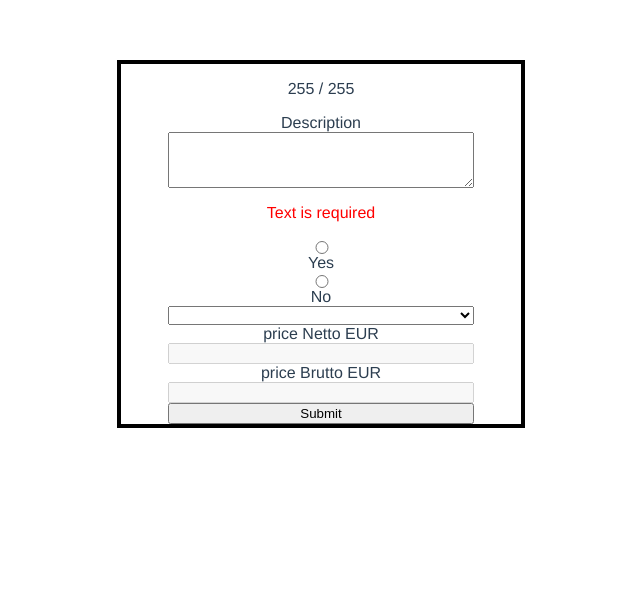
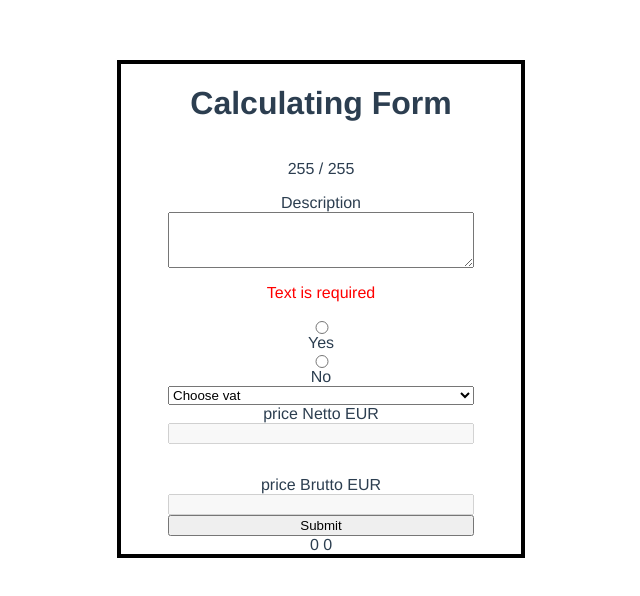
Before and after one commit to Datureli/recruitmentTask, a Vue app: page / in a window 1280 px wide. Shown: the top 596 px of the page, without its empty margins (319-959 px from the left). Built offline with nearby package versions, Linux system fonts and the light colour scheme.

Commit message:
add calculate brutto method

```diff
--- a/src/App.vue
+++ b/src/App.vue
@@ -1,6 +1,7 @@
 <template>
   <div class="formDiv">
     <form @submit.prevent="submitForm">
+      <h1>Calculating Form</h1>
       <div class="form-group">
         <p>
           {{ form.descriptionMaxLength - form.description.length }} /
@@ -23,18 +24,26 @@
         <p v-if="radiusButton" class="errors">Text is required</p>
       </div>
 
-      <select @change="changeDisable" v-model="vatInput">
-        <option disabled hidden>Choose vat</option>
-        <option :value="19">19%</option>
-        <option :value="21">21%</option>
-        <option :value="23">23%</option>
-        <option :value="25">25%</option>
-      </select>
-      <label for="price Netto EUR">price Netto EUR</label>
-      <input type="text" :disabled="isDisabled" />
-      <label for="price Brutto EUR">price Brutto EUR</label>
-      <input type="text" :value="vatInput" :disabled="isDisabled" />
+      <div class="form-group">
+        <select @change="changeDisable" :value="form.vatInput" v-model="form.vatInput">
+          <option :value="form.vatInput" disabled hidden>Choose vat</option>
+          <option v-for="option in options" :key="option.value" :value="option.value">
+            {{ option.value + "%" }}
+          </option>
+        </select>
+        <label for="price Netto EUR" >price Netto EUR</label>
+        <input
+          type="number"
+          v-model="form.nettoPriceInput"
+          :disabled="isDisabled"
+        />
+        <p class="errors" v-if="!nettoInput"></p>
+        <label for="price Brutto EUR">price Brutto EUR</label>
+        <input type="number" :value="vatInput" disabled />
+      </div>
       <button type="submit">Submit</button>
+      {{ calculateBrutto }}
+      {{form.vatInput}}
     </form>
   </div>
 </template>
@@ -44,10 +53,24 @@ export default {
   name: "App",
   data() {
     return {
+      options: [
+        {
+          value: 19,
+        },
+        {
+          value: 21,
+        },
+        {
+          value: 23,
+        },
+        {
+          value: 25,
+        },
+      ],
       disabled: false,
       form: {
         description: "",
-        vatInput: "",
+        vatInput: 0,
         sendInformation: null,
         radiusButton: null,
         bruttoPriceInput: null,
@@ -63,6 +86,7 @@ export default {
         this.descriptionValidation &&
         this.descriptionLengthValidation &&
         radioButtonValidation &&
+        this.nettoInput &&
         this.disableBrutto;
       if (formValidation) {
         return "good";
@@ -71,12 +95,17 @@ export default {
       }
     },
     changeDisable() {
-      this.disabled = true
+      this.disabled = true;
     },
   },
   computed: {
     isDisabled() {
-     return this.disabled === false
+      return this.disabled === false;
+    },
+    calculateBrutto() {
+
+      let calculateVat = (this.form.nettoPriceInput / 100) * this.form.vatInput
+      return this.form.nettoPriceInput - calculateVat;
     },
 
     descriptionValidation() {
```
